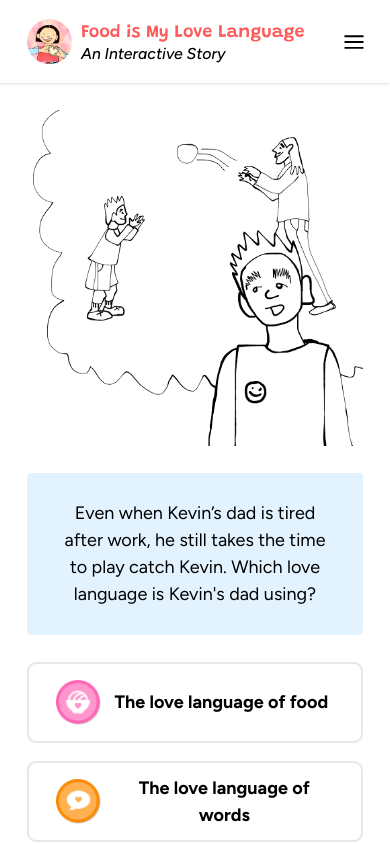
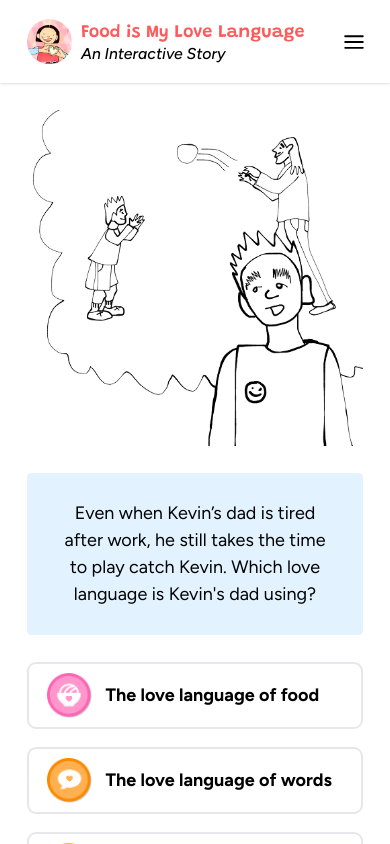
Before and after one commit to jessicatong8/afd-story, a React (Vite) app: page /game in a window 390 px wide. Shown: the top 844 px of the page. Built offline with nearby package versions, Linux system fonts and the light colour scheme.

Commit message:
responsive styling, scroll on next

```diff
--- a/src/components/Game/AnswerChoices.tsx
+++ b/src/components/Game/AnswerChoices.tsx
@@ -64,14 +64,14 @@ const AnswerChoices = ({ question, state, setState }: Props) => {
             key={key + "_button"}
             onClick={() => handleClick(key)}
             className={`flex flex-row items-center
-              font-bold w-90 h-18 max-w-full px-6 gap-3 sm:px-8 sm:gap-4
+              font-bold w-90 max-w-full px-4 py-2 gap-2 text-sm xs:gap-3 xs:text-base sm:px-8 sm:gap-4
               ${bgColor} text-black border-2 border-gray-200 rounded-lg transition-color cursor-pointer`}
             disabled={state !== "unanswered"} // disable buttons after an answer is selected
           >
             <img
               src={`/loveLanguageIcons/${key}.png`}
               alt={label}
-              className="w-10 sm:w-12"
+              className="w-8 xs:w-10 sm:w-12"
             />
             {`The love language of ${label}`}
           </button>
--- a/src/pages/GamePage.tsx
+++ b/src/pages/GamePage.tsx
@@ -56,6 +56,10 @@ const GamePage = () => {
     localStorage.removeItem("gameScore");
   };
 
+  useEffect(() => {
+    window.scrollTo({ top: 0, behavior: "smooth" });
+  }, [currentQuestion]);
+
   const questionNumber = questionOrder[currentQuestion];
 
   console.log(questionOrder);
@@ -76,7 +80,7 @@ const GamePage = () => {
   }
 
   return (
-    <div>
+    <div className="min-w-[350px] w-screen overflow-x-auto scroll-smooth">
       <NavigationBar />
       {gameEnd ? (
         <GameEnd score={score} />
```
